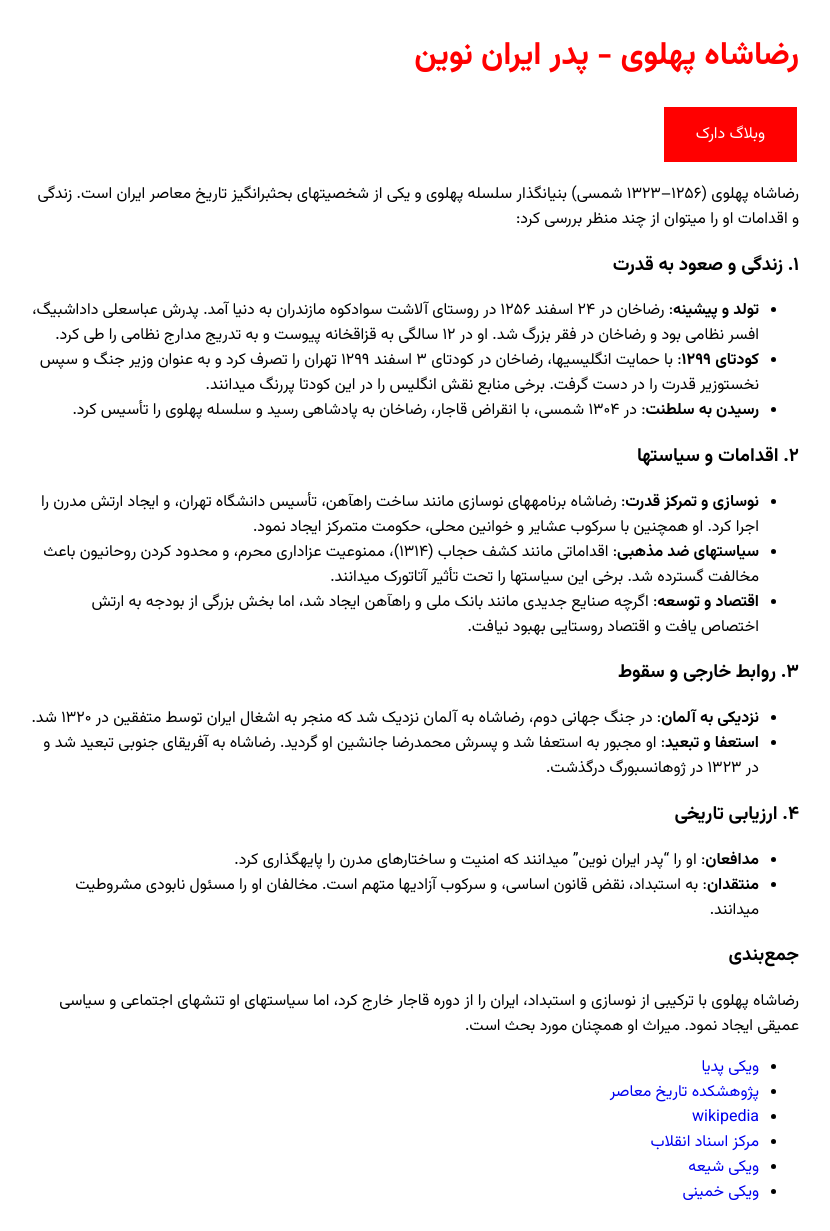
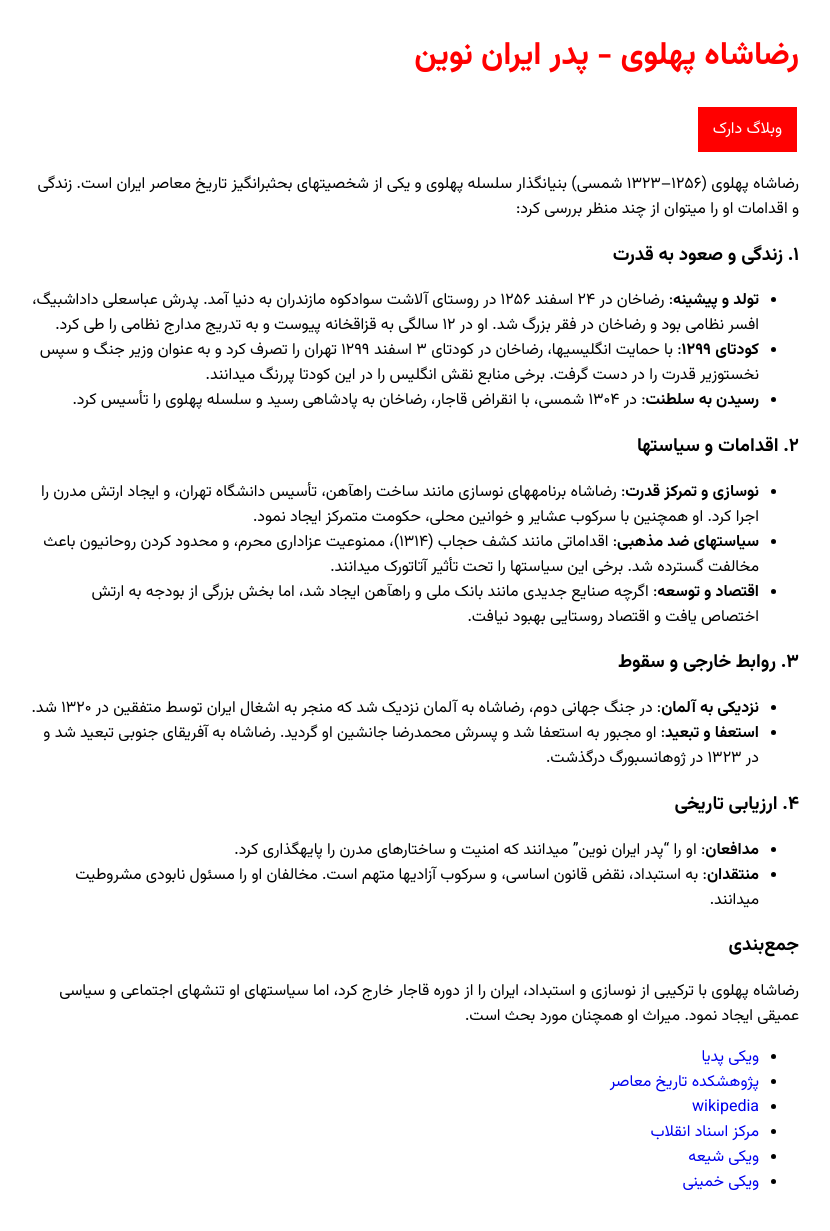
Before and after one commit to darkblog/darkblog.github.io, a Jekyll site: the page built from _posts/2025-6-28-4.md, in a window 1280 px wide. Shown: the whole page, without its empty margins (225-1055 px from the left). Built offline with Jekyll 4.4.1, drawn with Linux system fonts in a browser that asks for light colours.

Commit message:
Update post.html

```diff
--- a/_layouts/post.html
+++ b/_layouts/post.html
@@ -4,7 +4,7 @@
 <title>{{ page.title }}</title>
 <meta charset="utf-8">
 <meta name="viewport" content="width=device-width,initial-scale=1">
-<style>@import url('https://fonts.googleapis.com/css2?family=Vazirmatn:wght@100..900&display=swap');body{font-family:Vazirmatn;margin:auto;padding:10px;max-width:768px}a{text-decoration:none}h1{color:red}hr{border:1px dashed #d4d4d4}.btn{background-color:red;border:none;color:white;padding:15px 32px;text-align:center;display:inline-block;margin:4px 2px;cursor:pointer}</style>
+<style>@import url('https://fonts.googleapis.com/css2?family=Vazirmatn:wght@100..900&display=swap');body{font-family:Vazirmatn;margin:auto;padding:10px;max-width:768px}a{text-decoration:none}h1{color:red}hr{border:1px dashed #d4d4d4}.btn{background-color:red;border:none;color:white;padding:10px 15px;text-align:center;display:inline-block;margin:4px 2px;cursor:pointer}</style>
 <meta name="theme-color" content="red">
 </head>
 <body>
```
